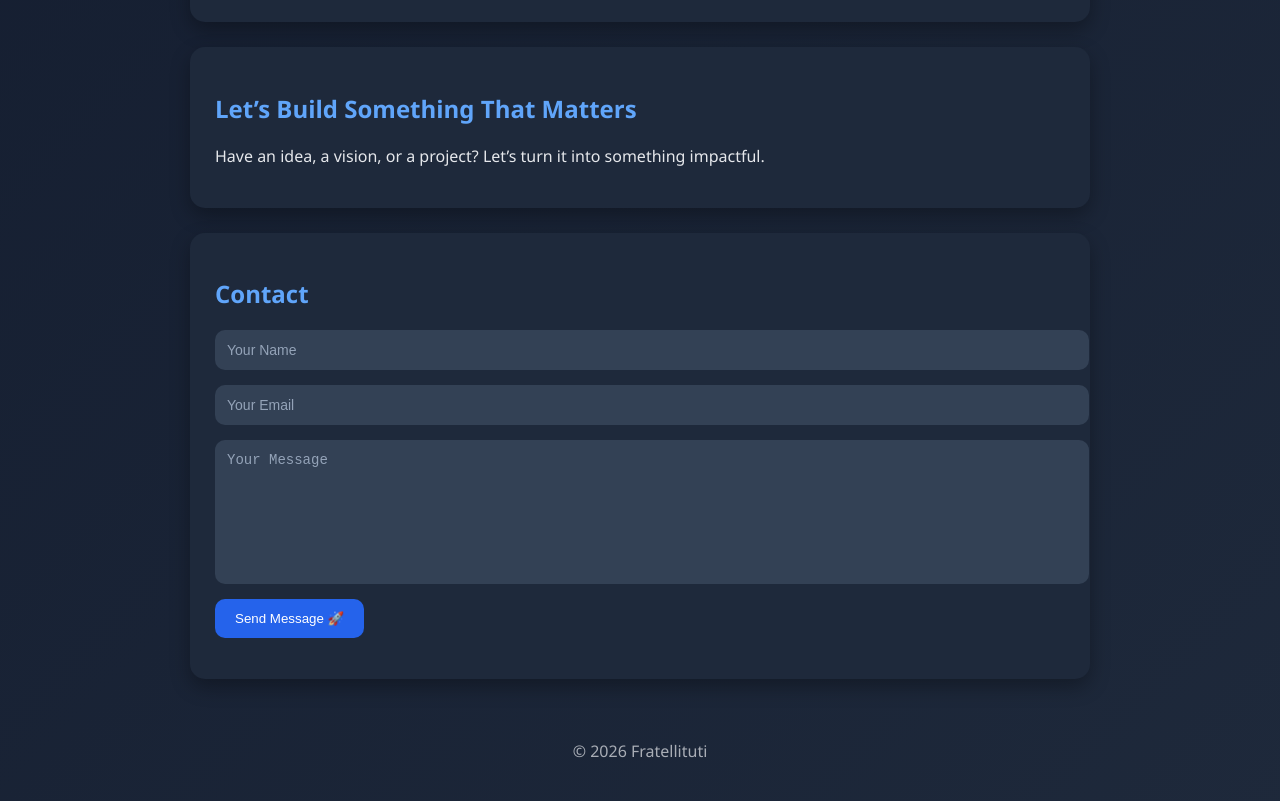
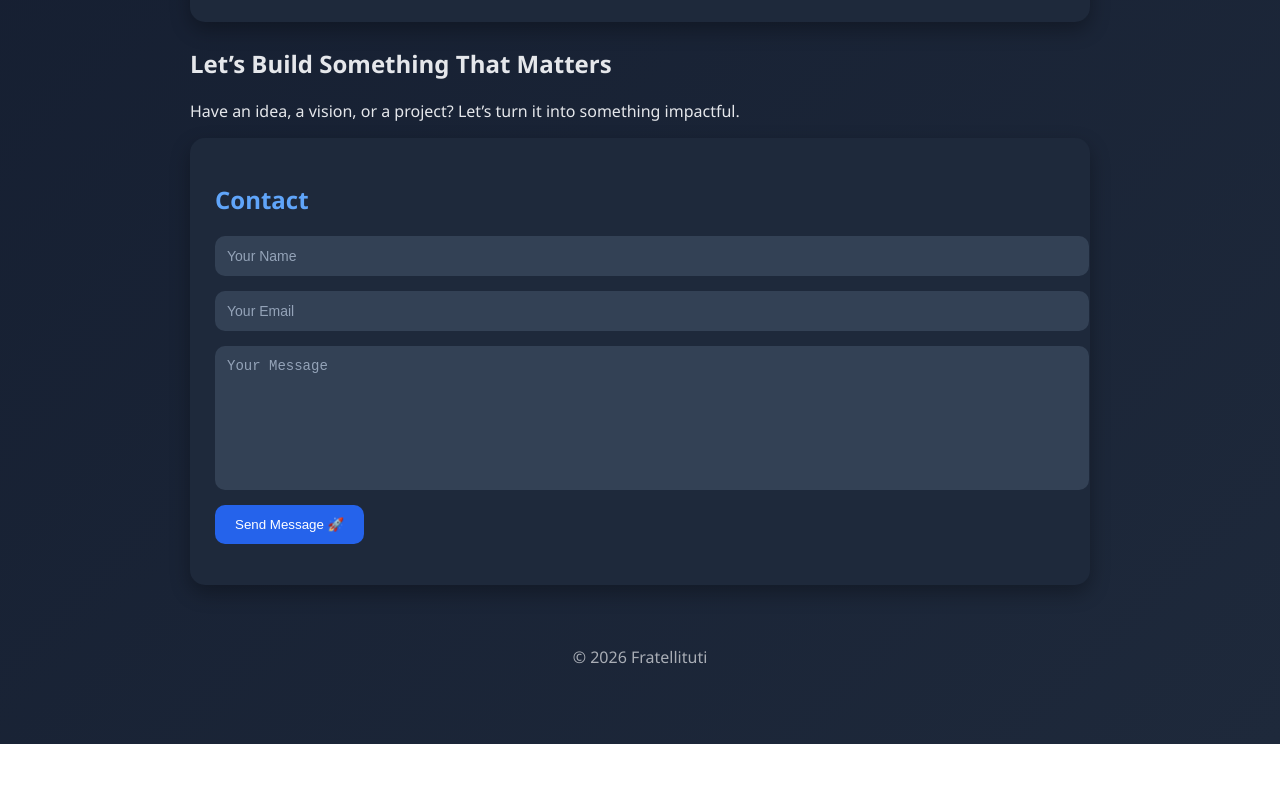
Before and after one commit to fratellituti998/portfolio, a plain HTML site: page frontend/index.html in a window 1280 px wide. Shown: the part 1840-2641 px from the top of the page. After the commit the page ends 2584 px from the top, so only its background shows below. Drawn offline with Linux system fonts and the light colour scheme.

```diff
--- a/frontend/index.html
+++ b/frontend/index.html
@@ -182,8 +182,7 @@
 </section>
 
 
-<!-- ================= CONTACT SECTION ================= -->
-<section id="contact">
+
 
   <!-- Section title -->
   <h2>Let’s Build Something That Matters</h2>
@@ -194,8 +193,7 @@
   </p>
 
 
-  <!-- Your form goes here -->
-</section>
+
 
 <!-- =========================
      CONTACT FORM SECTION
```
